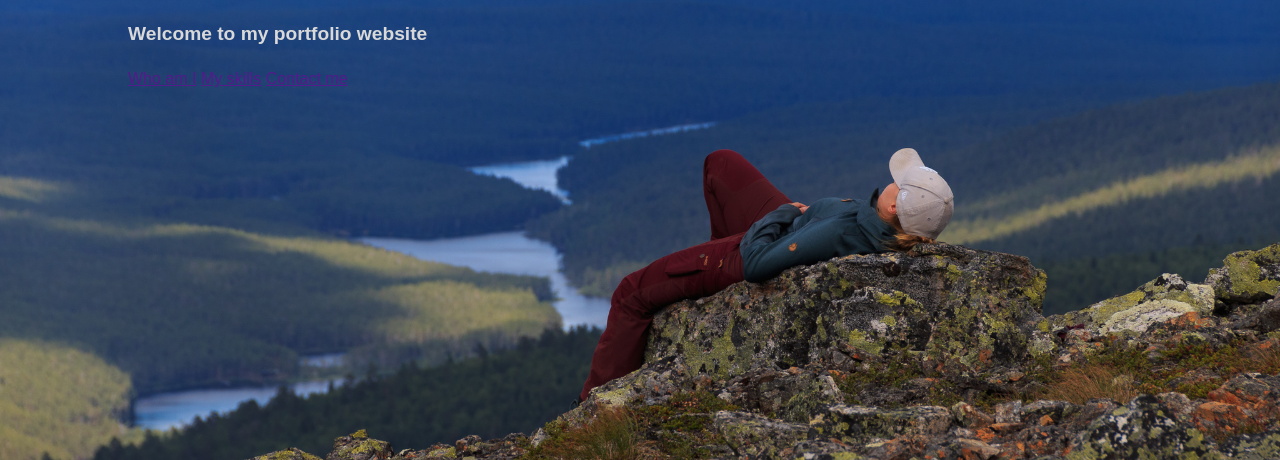
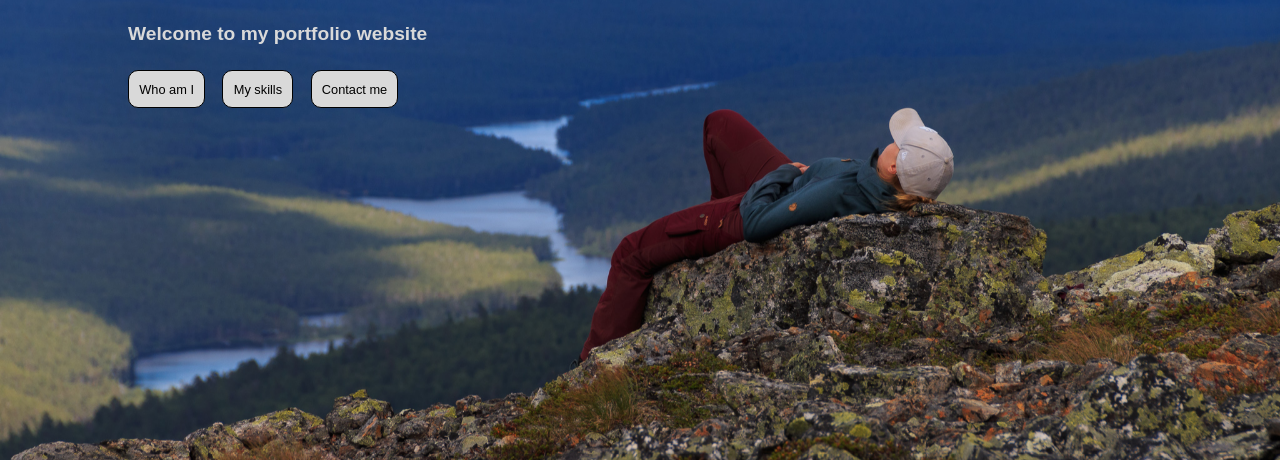
Before and after one commit to RosbaEve/Frontend, a plain HTML site: page index.html in a window 1280 px wide. Shown: the part 340-800 px from the top of the page. Drawn offline with Linux system fonts and the light colour scheme.

Commit message:
Added and styled buttons

```diff
--- a/index.html
+++ b/index.html
@@ -20,9 +20,9 @@
             <h1>Roosa Heikkinen</h1>
             <h4>Welcome to my portfolio website</h4>
             <div class ="links">
-                <a href="">Who am I</a>
-                <a href="">My skills</a>
-                <a href="">Contact me</a>
+                <button type="button">Who am I</button>
+                <button type="button">My skills</button>
+                <button type="button">Contact me</button>
             </div>
         </div>
 
--- a/style.css
+++ b/style.css
@@ -26,11 +26,14 @@ body{
     padding: 2vw;
     text-decoration: none;
     font-size: large;
-    color: black
+    color: black;
+    transition: 0.3s;
+
 }
 
 .navbar a:hover {
     background-color: #D9D9D9;
+    border: solid;
 }
 
 .mainview {
@@ -39,9 +42,30 @@ body{
     background-size: cover;
     background-position: center center;
     background-repeat: no-repeat;
+    background-attachment: fixed;
     max-height: 100%;
     max-width: 100%;
     color: #D9D9D9;
+}
+
+button{
+    color: black;
+    font-size: 1vw;
+    padding: 0.8vw;
+    border-radius: 10px;
+    border: none;
+    background: #D9D9D9;
+    background-size: 200% 100%;
+    transition: all .3s ease-out;
+    margin-right: 1vw;
+    border: solid;
+    border-width: thin;
+}
+
+.links button:hover{
+    color: white;
+    background-color: #282828;
+    border-color: white;
 }
 
 h1 {
```
